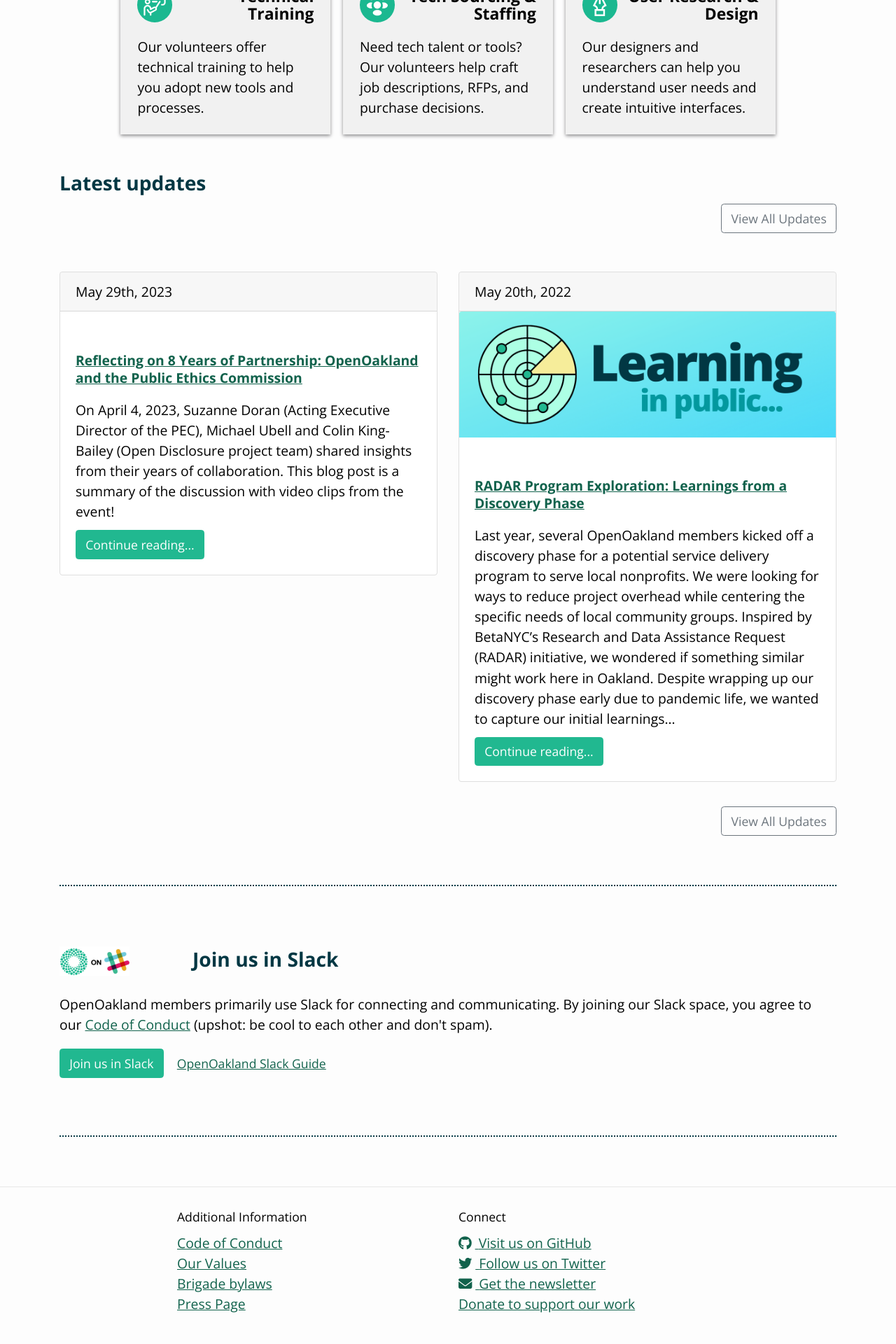
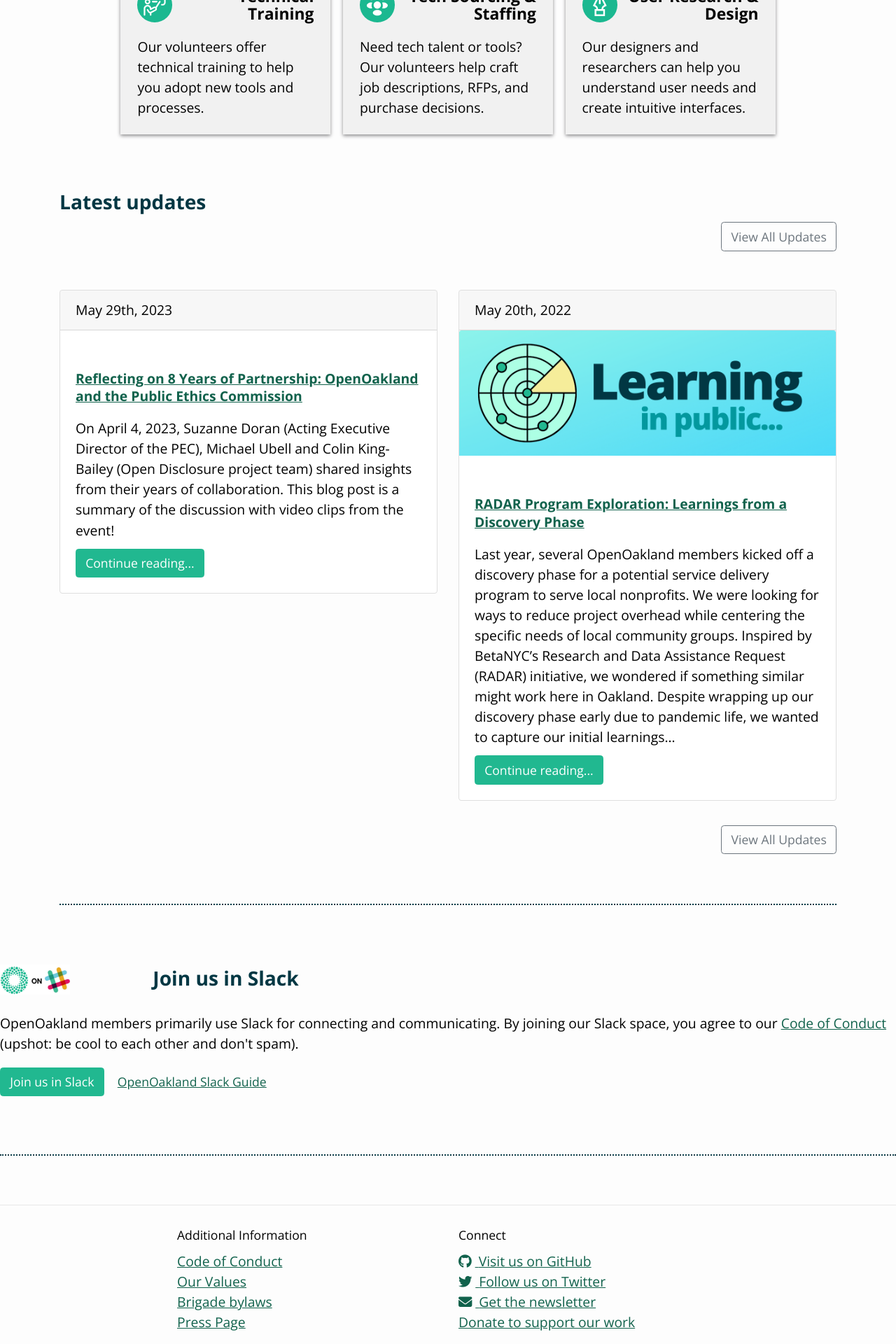
Before and after one commit to openoakland/openoakland.org, a Jekyll site: the page built from src/index.md, in a window 1280 px wide. Shown: the part 947-2867 px from the top of the page at 70% size. Built offline with Jekyll 4.4.1, drawn with Linux system fonts in a browser that asks for light colours; nearby versions of some CDN libraries.

Commit message:
move containers inside sections
to allow full width sections

```diff
--- a/src/_includes/home-sections/home-what-we-offer.html
+++ b/src/_includes/home-sections/home-what-we-offer.html
@@ -1,4 +1,5 @@
-<section id="what-we-offer">
+<section id="what-we-offer" class="pb-4">
+  <div class="container">
     <h2>What We Offer</h2>
 
     <div class="offer-content">
@@ -24,11 +25,13 @@
         <div class="offer-card">
           <div class="d-flex justify-content-between align-items-center">
             <div class="offer-img">
-            <img src="/assets/images/prototyping-testing-logo.svg" width="32px" height="32px" alt="data analysis logo">
+              <img src="/assets/images/prototyping-testing-logo.svg" width="32px" height="32px"
+                alt="data analysis logo">
             </div>
             <h3>Prototyping & Testing</h3>
           </div>
-        <p>We can rapidly create a prototype and get it in front of real Oaklanders to test for clarity and usability.</p>
+          <p>We can rapidly create a prototype and get it in front of real Oaklanders to test for clarity and usability.
+          </p>
         </div>
       </div>
       <div class="offer-content-row">
@@ -61,4 +64,5 @@
         </div>
       </div>
     </div>
+  </div>
 </section>
--- a/src/_includes/home-sections/recent-updates.html
+++ b/src/_includes/home-sections/recent-updates.html
@@ -1,4 +1,4 @@
-
+<section class="container">
   <h2>Latest updates</h2>
   <div class="d-grid gap-2 d-md-flex justify-content-md-end spacer-bottom">
     <a href="/updates" class="btn btn-outline-secondary">View All Updates</a>
@@ -11,7 +11,8 @@
 
         <div class="card-header">{{ post.date | date_to_string: "ordinal", "US" }}</div>
 
-      {% if post.feat-img %}<img src="{{ post.feat-img }}" class="card-img-top" alt="{{ post.feat-img-alt }}">{% endif %}
+        {% if post.feat-img %}<img src="{{ post.feat-img }}" class="card-img-top" alt="{{ post.feat-img-alt }}">{% endif
+        %}
 
         <div class="card-body">
           <h3 class="card-title"><a href="{{ BASE_PATH }}{{ post.url }}">{{ post.title }}</a></h3>
@@ -30,3 +31,4 @@
     </div>
     <hr class="hr-home">
   </div>
+</section>
--- a/src/_layouts/home.html
+++ b/src/_layouts/home.html
@@ -1,5 +1,5 @@
 <!DOCTYPE html>
-<html lang="{{ page.lang | default: site.lang | default: "en" }}">
+<html lang="{{ page.lang | default: site.lang | default: " en" }}">
 
 {% include head.html %}
 
@@ -9,7 +9,7 @@
 
   {% include home-sections/home-hero.html %}
 
-    <div class="container content">
+  <div class="content">
     <main>
 
       {{ content }}
@@ -20,4 +20,5 @@
   {% include footer.html %}
 
 </body>
+
 </html>
```
Lines whose indentation alone changed are shown as unchanged.
